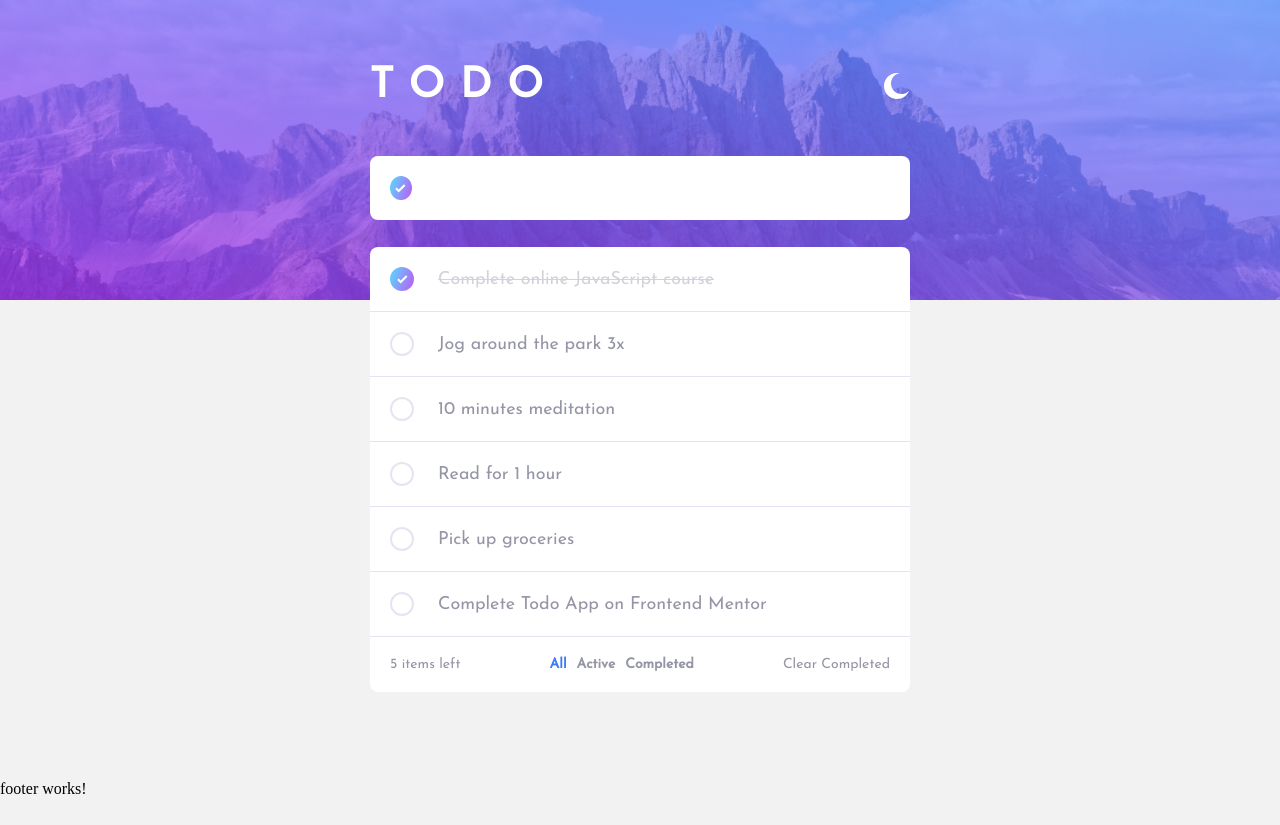
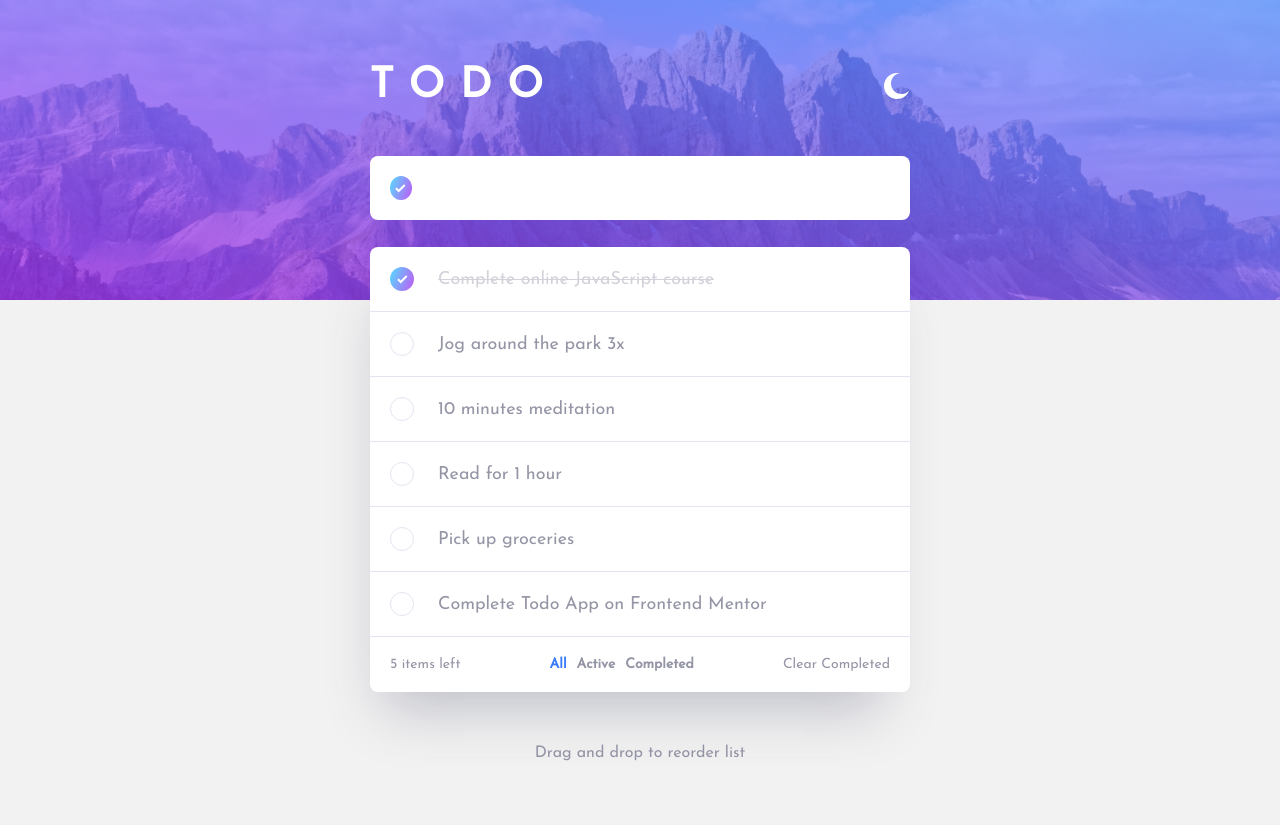
Before and after one commit to miranda-henrique/todolist-angular, an Angular app: page / in a window 1280 px wide. Before the commit the page ends 800 px from the top, so only its background shows below. Built offline with nearby package versions, Linux system fonts and the light colour scheme.

Commit message:
complete styling

```diff
--- a/src/app/app.component.css
+++ b/src/app/app.component.css
@@ -1,3 +1,3 @@
 main {
-  min-height: 60vh;
+  min-height: 50vh;
 }
--- a/src/app/components/footer/footer.component.css
+++ b/src/app/components/footer/footer.component.css
@@ -0,0 +1,7 @@
+footer {
+  color: #9495A5;
+  min-height: 5rem;
+  display: flex;
+  align-items: center;
+  flex-direction: column;
+}
--- a/src/app/components/footer/footer.component.html
+++ b/src/app/components/footer/footer.component.html
@@ -1 +1,3 @@
-<p>footer works!</p>
+<footer class="ff-josefin">
+  <p>Drag and drop to reorder list</p>
+</footer>
--- a/src/app/components/list/list.component.css
+++ b/src/app/components/list/list.component.css
@@ -4,6 +4,7 @@
   position: relative;
 
   top: -3.3rem;
+  box-shadow: -8px 38px 53px -21px rgba(73,76,107,0.3);
 }
 
 .todo-list-container li{
@@ -12,7 +13,18 @@
   display: flex;
   align-items: center;
   gap: 24px;
-  cursor: pointer;
+}
+
+.todo-list-container li .delete{
+  opacity: 0;
+  margin-left: auto;
+  background: transparent;
+  transition: 0.4s;
+}
+
+.todo-list-container li:hover .delete{
+  opacity: 100;
+  background: transparent;
 }
 
 .todo-list-container .checked{
@@ -26,20 +38,31 @@
   justify-content: space-between;
 }
 
-.todo-list-options button{
-  background-color: transparent;
-  color: #9495A5;
-  font-size: 0.875rem;
-}
-
 .todo-list-options-sort {
   display: flex;
   gap: 10px;
 }
 
+.todo-list-options-sort button,
+.todo-list-options button,
+.todo-list-options span {
+  color: #9495A5;
+  font-size: 0.875rem;
+}
+
+.todo-list-options-sort button,
+.todo-list-options button {
+  background-color: transparent;
+  transition: 0.4s;
+}
+
 .todo-list-options-sort button {
   font-weight: 700;
-  font-size: 0.875rem;
+}
+
+.todo-list-options-sort button:hover,
+.todo-list-options button:hover {
+  color: #494C6B;
 }
 
 .todo-list-options-sort .selected {
--- a/src/app/components/list/list.component.html
+++ b/src/app/components/list/list.component.html
@@ -1,14 +1,14 @@
 <div class="todo-list-container ff-josefin list-item font-list-item">
   <ul>
     <li class="checked"><button class="active"><img src="assets/check.svg"></button> Complete online JavaScript course</li>
-    <li><button class="inactive"><img src="assets/check.svg"></button>Jog around the park 3x</li>
-    <li><button class="inactive"><img src="assets/check.svg"></button>10 minutes meditation</li>
-    <li><button class="inactive"><img src="assets/check.svg"></button>Read for 1 hour</li>
-    <li><button class="inactive"><img src="assets/check.svg"></button>Pick up groceries</li>
-    <li><button class="inactive"><img src="assets/check.svg"></button>Complete Todo App on Frontend Mentor</li>
+    <li><button class="inactive"><img src="assets/check.svg"></button>Jog around the park 3x <button class="delete"><img src="assets/ex.svg" alt="delete button"></button></li>
+    <li><button class="inactive"><img src="assets/check.svg"></button>10 minutes meditation <button class="delete"><img src="assets/ex.svg" alt="delete button"></button></li>
+    <li><button class="inactive"><img src="assets/check.svg"></button>Read for 1 hour <button class="delete"><img src="assets/ex.svg" alt="delete button"></button></li>
+    <li><button class="inactive"><img src="assets/check.svg"></button>Pick up groceries <button class="delete"><img src="assets/ex.svg" alt="delete button"></button></li>
+    <li><button class="inactive"><img src="assets/check.svg"></button>Complete Todo App on Frontend Mentor <button class="delete"><img src="assets/ex.svg" alt="delete button"></button></li>
   </ul>
   <div class="todo-list-options">
-    <button class="ff-josefin">5 items left</button>
+    <span>5 items left</span>
     <div class="todo-list-options-sort">
       <button class="ff-josefin selected">All</button>
       <button class="ff-josefin">Active</button>
--- a/src/styles.css
+++ b/src/styles.css
@@ -28,7 +28,15 @@
   height: 24px;
   border-radius: 50%;
   background-color: #FFFFFF;
-  border: 2px solid hsla(236, 32%, 92%, 1);
+  border: 1px solid hsla(236, 32%, 92%, 1);
+  transition: 0.4s;
+}
+
+.inactive:hover {
+  background: linear-gradient(white, white) padding-box,
+  linear-gradient(110deg, rgba(85,221,255,1) 0%, rgba(192,88,243,1) 100%) border-box;
+  border-radius: 50%;
+  border: 1px solid transparent;
 }
 
 .inactive img{
```
